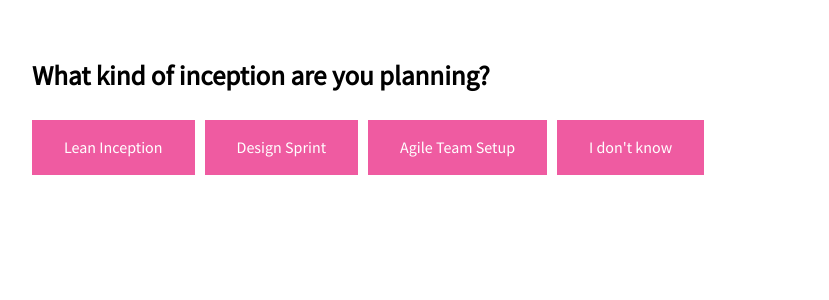
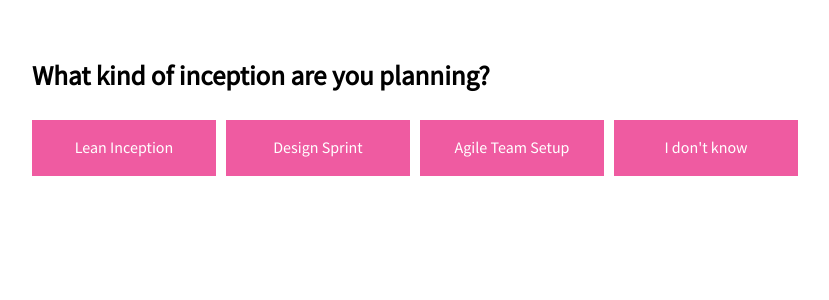
Before and after one commit to Inceptionize/inceptionize, a Next.js app: page /choice in a window 1280 px wide. Shown: the top 300 px of the page, without its empty margins (122-951 px from the left). Built offline with nearby package versions, Linux system fonts and the light colour scheme.

Commit message:
Use consistent button width and height

```diff
--- a/components/decision-button/decisionbutton.module.scss
+++ b/components/decision-button/decisionbutton.module.scss
@@ -2,7 +2,6 @@
 
 .decisionButton {
   background-color: $link-color-pink;
-  border: none;
   color: white;
   padding: 15px 32px;
   text-align: center;
@@ -10,6 +9,8 @@
   display: inline-block;
   font-size: 16px;
   margin-right: 10px;
+  width: 11.5em;
+  height: 3.5em;
 }
 
 .decisionButton:hover {
```
